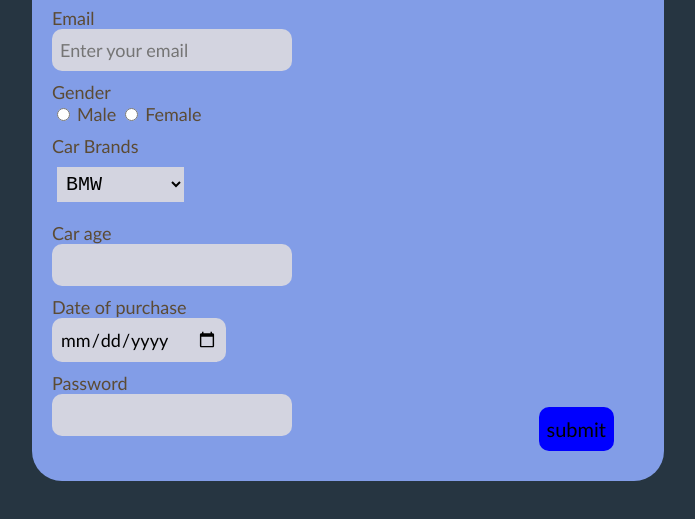
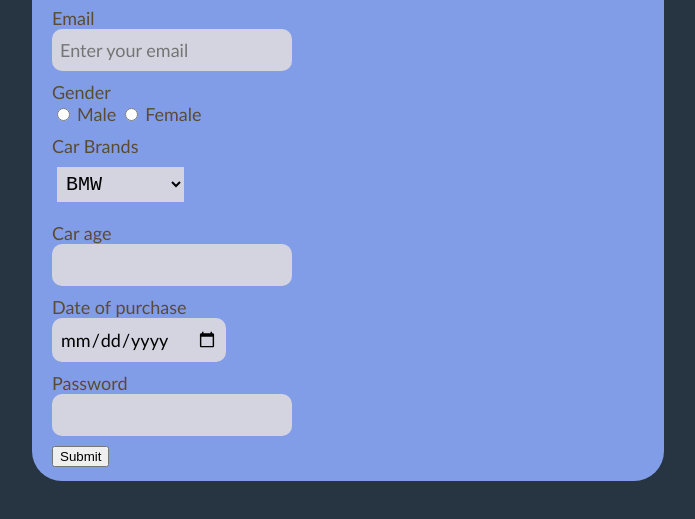
Before and after one commit to acciojob/signup-form-car-umeshchandra24, a website: page main.html in a window 1280 px wide. Shown: the part 167-686 px from the top of the page, without its empty margins (292-987 px from the left). Drawn offline with Linux system fonts and the light colour scheme.

Commit message:
final commit

```diff
--- a/main.html
+++ b/main.html
@@ -62,7 +62,7 @@
 				</div>
 			</div>
 			<div class="form-data">
-				<input type="submit" id="submit" value="submit">
+				<button type="submit">Submit</button>
 			</div>
 	</div>
 	</form>
```
